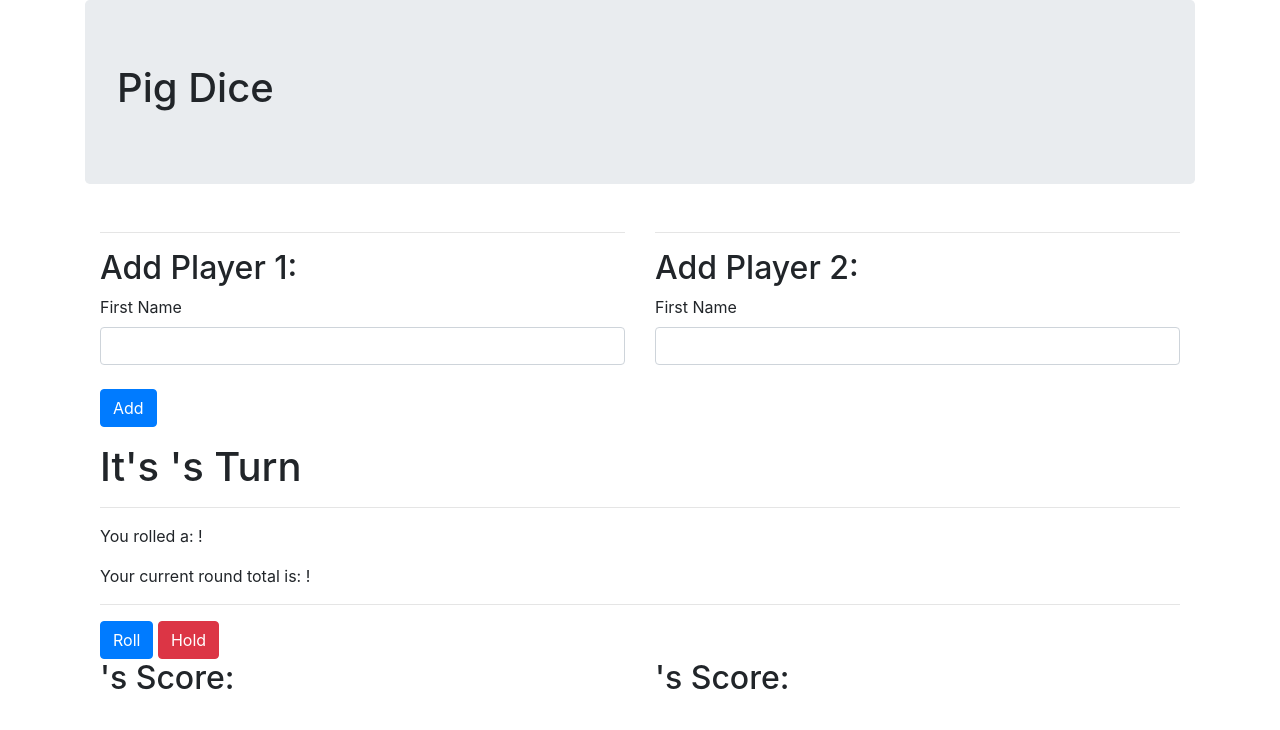
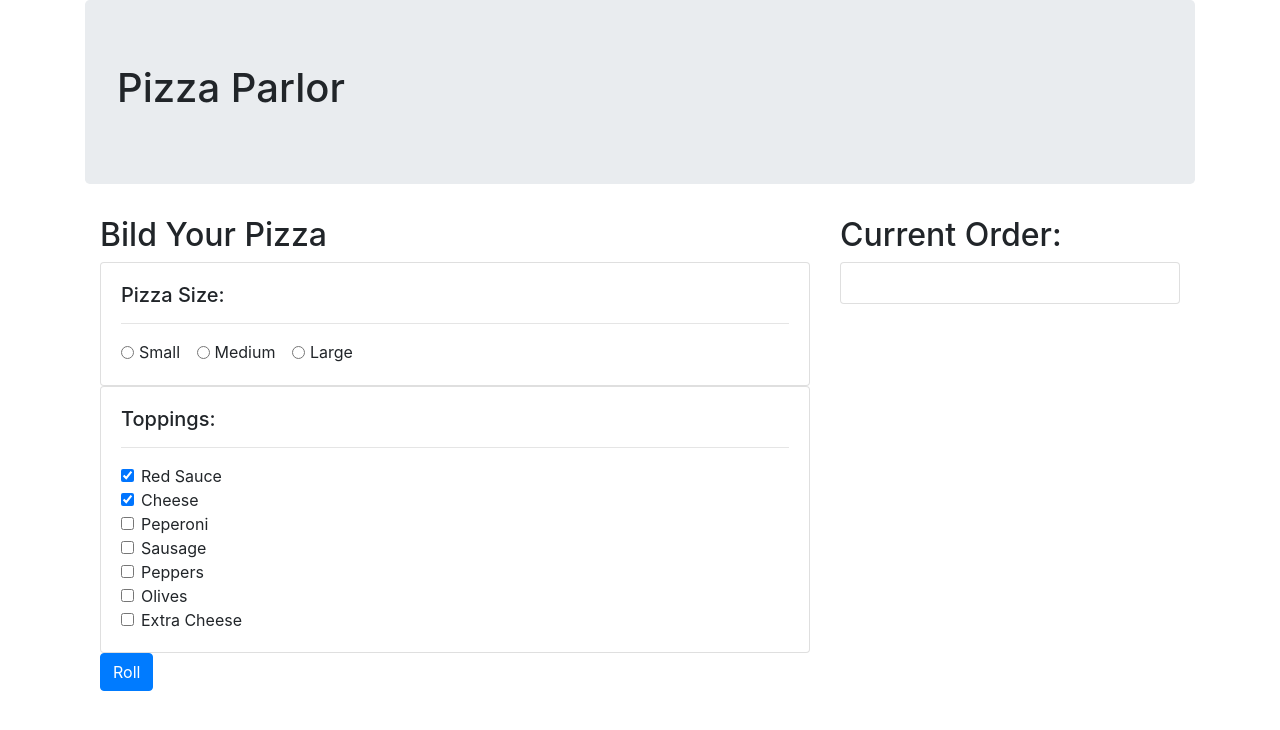
Before and after one commit to derrak/Pizza-Parlor-Project, a plain HTML site: page index.html in a window 1280 px wide. Drawn offline with nearby package versions, Linux system fonts and the light colour scheme.

Commit message:
add base HTML

```diff
--- a/index.html
+++ b/index.html
@@ -8,63 +8,101 @@
   integrity="sha256-9/aliU8dGd2tb6OSsuzixeV4y/faTqgFtohetphbbj0="
   crossorigin="anonymous"></script>
   <script src="js/scripts.js"></script>
-  <title>Pig Game</title>
+  <title>Pizza Parlor</title>
 </head>
 <body>
 
   <div class="container">
     <div class="jumbotron">
-      <h1>Pig Dice</h1>
+      <h1>Pizza Parlor</h1>
     </div>
    <div class="container">
-    <div class="row nameEntry">
-      <div class="col-md-6">
-        <hr>
-        <h2>Add Player 1:</h2>
-        <form id="new-contact">
-          <div class="form-group">
-            <label for="playerOneName">First Name</label>
-            <input type="text"  class="form-control" id="playerOneName">
-            <br>
-            <button type="submit" id="nameinput" class="btn btn-primary">Add</button>
+    <div class="row">
+      <div class="col-sm-8">
+        <h2>Bild Your Pizza</h2>
+        <form id="pizza-builder">
+          <div class="card">
+            <div class="card-body">
+              <h5 class="card-title">Pizza Size:</h5>
+              <hr>
+              <div class="form-check form-check-inline">
+                <input class="form-check-input" type="radio" name="inlineRadioOptions" id="smallRadio" value="small">
+                <label class="form-check-label" for="smallRadio">Small</label>
+              </div>
+              <div class="form-check form-check-inline">
+                <input class="form-check-input" type="radio" name="inlineRadioOptions" id="mediumRadio" value="medium">
+                <label class="form-check-label" for="mediumRadio">Medium</label>
+              </div>
+              <div class="form-check form-check-inline">
+                <input class="form-check-input" type="radio" name="inlineRadioOptions" id="largeRadio" value="large">
+                <label class="form-check-label" for="largeRadio">Large</label>
+              </div>
+            </div>
+          </div>
+          <div class="card">
+            <div class="card-body">
+              <h5 class="card-title">Toppings:</h5>
+              <hr>
+              <div class="form-check">
+                <input class="form-check-input" type="checkbox" value="" id="flexCheckDefault" checked>
+                <label class="form-check-label" for="flexCheckDefault">
+                  Red Sauce
+                </label>
+              </div>
+              <div class="form-check">
+                <input class="form-check-input" type="checkbox" value="" id="flexCheckDefault" checked>
+                <label class="form-check-label" for="flexCheckDefault">
+                  Cheese
+                </label>
+              </div>
+              <div class="form-check">
+                <input class="form-check-input" type="checkbox" value="" id="flexCheckChecked">
+                <label class="form-check-label" for="flexCheckChecked">
+                  Peperoni
+                </label>
+              </div>
+              <div class="form-check">
+                <input class="form-check-input" type="checkbox" value="" id="flexCheckChecked">
+                <label class="form-check-label" for="flexCheckChecked">
+                  Sausage
+                </label>
+              </div>
+              <div class="form-check">
+                <input class="form-check-input" type="checkbox" value="" id="flexCheckChecked">
+                <label class="form-check-label" for="flexCheckChecked">
+                  Peppers
+                </label>
+              </div>
+              <div class="form-check">
+                <input class="form-check-input" type="checkbox" value="" id="flexCheckChecked">
+                <label class="form-check-label" for="flexCheckChecked">
+                  Olives
+                </label>
+              </div>
+              <div class="form-check">
+                <input class="form-check-input" type="checkbox" value="" id="flexCheckChecked">
+                <label class="form-check-label" for="flexCheckChecked">
+                  Extra Cheese
+                </label>
+              </div>
+            </div>
+          </div>
+          <div>
+            <button type="submit" id="roll" class="btn btn-primary">Roll</button>
           </div>
         </div>
 
-        <div class ="col-md-6">
-          <hr>
-          <h2>Add Player 2:</h2>
-          <label for="playerTwoName">First Name</label>
-          <input type="text"  class="form-control" id="playerTwoName">
-        </div>
-      </div>
 
+        <div class ="col-sm-4">
+          <h2>Current Order:</h2>
+          <div class="card">
+            <div class="card-body">
 
-
-      <div class="gamePlay">
-        <div id="playersTurn">
-          <h1>It's <span id="playersTurnName"></span>'s Turn</h1>
-        </div>
-
-        <div>
-          <hr>
-          <p> You rolled a: <span id=rolledNumber></span> !
-          <p> Your current round total is: <span id=currentScore></span> !
-
-          <hr>
-          <button type="submit" id="roll" class="btn btn-primary">Roll</button>
-          <button type="submit" id="hold" class="btn btn-danger">Hold</button>
-        </div>
-        <div class="row">
-          <div class="col-md-6">
-            <h2><span id="player1Name"></span>'s Score: <span id=totalScore1></span></h2>
-          </div>
-          <div class="col-md-6">
-            <h2><span id="player2Name"></span>'s Score: <span id=totalScore2></span></h2>
+            </div>
           </div>
         </div>
       </div>
     </div>
   </div>
-
 </body>
 </html>
```
